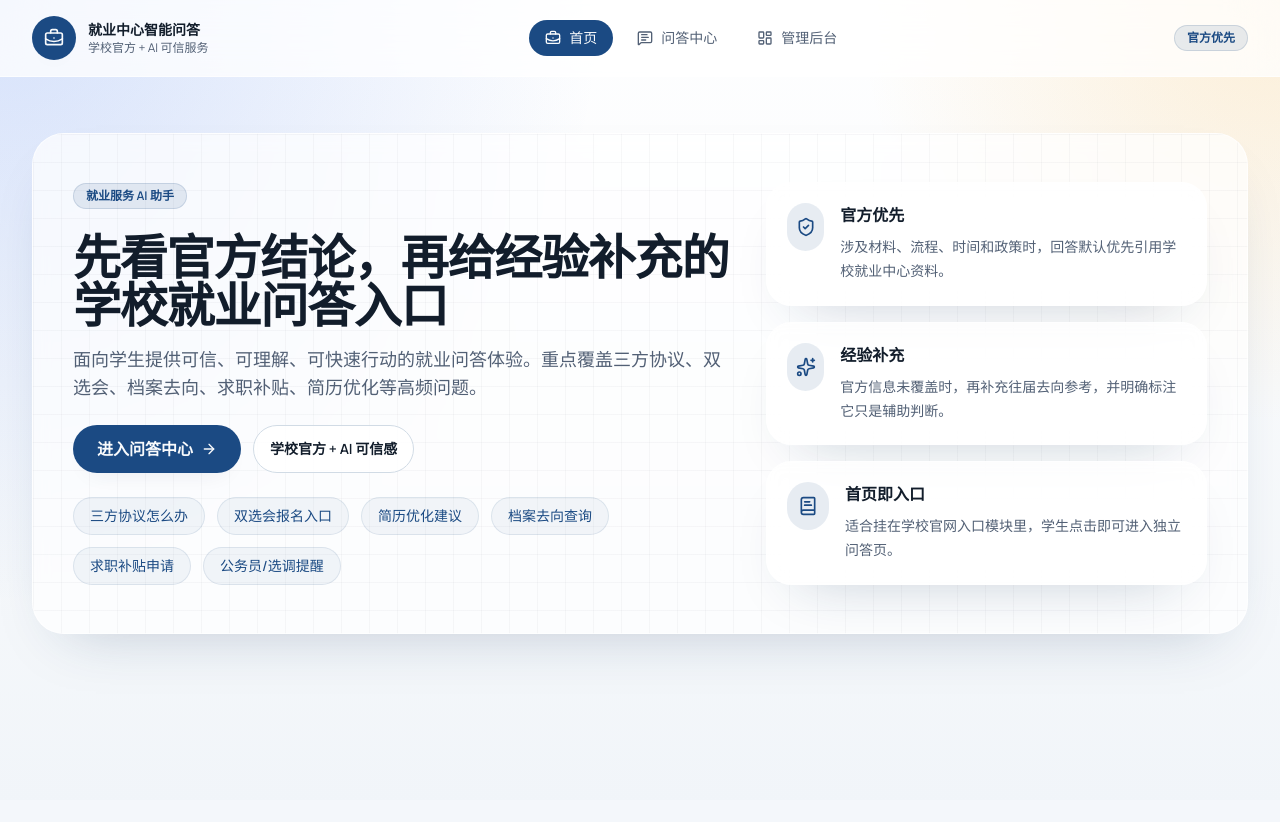
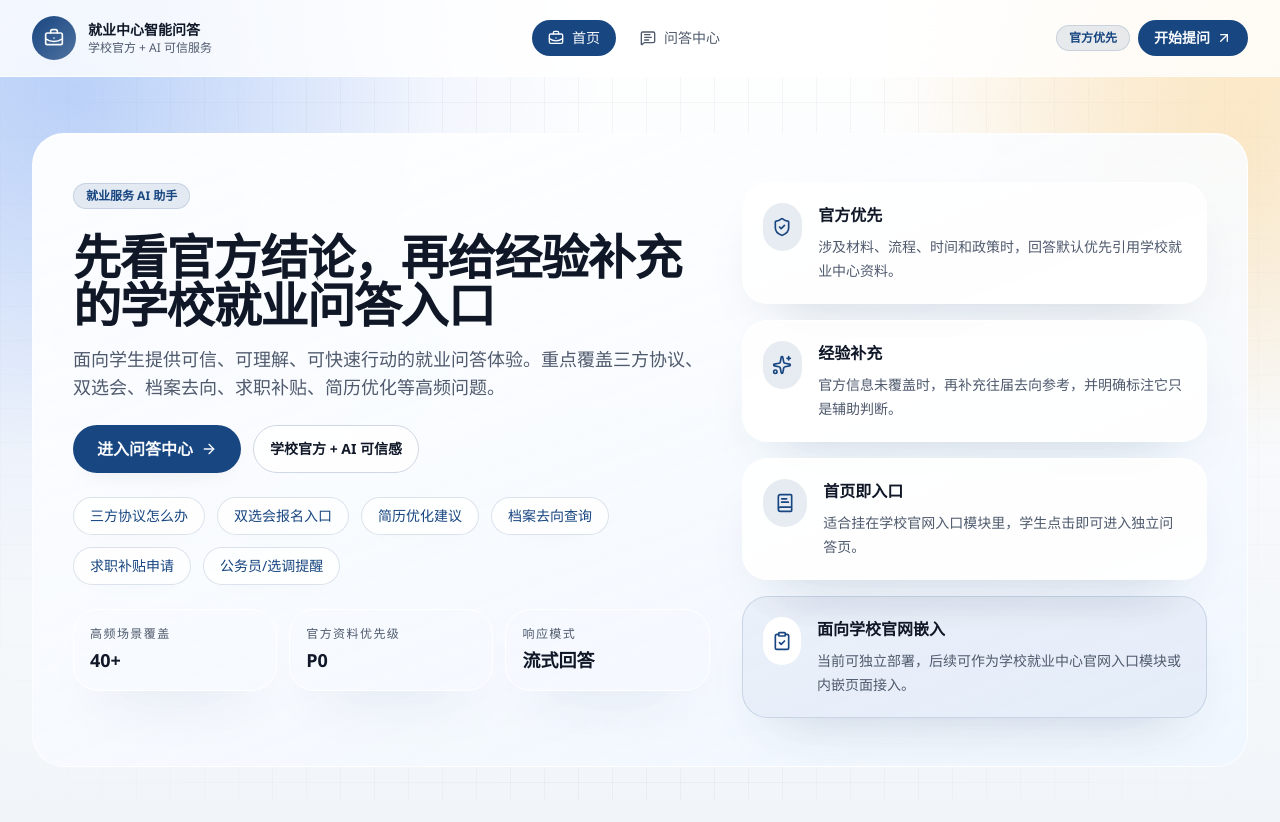
Before and after one commit to chuxainpei/creer, a Next.js app in the folder frontend/: page / in a window 1280 px wide. Before the commit the page ends 800 px from the top, so only its background shows below. Built offline with nearby package versions, Linux system fonts and the light colour scheme.

Commit message:
feat: polish public ui and hide admin entry

```diff
--- a/frontend/app/globals.css
+++ b/frontend/app/globals.css
@@ -5,24 +5,24 @@
 @layer base {
   :root {
     color-scheme: light;
-    --background: 214 44% 97%;
-    --foreground: 215 40% 12%;
+    --background: 214 56% 98%;
+    --foreground: 219 43% 11%;
     --card: 0 0% 100%;
-    --card-foreground: 215 40% 12%;
-    --primary: 213 66% 31%;
+    --card-foreground: 219 43% 11%;
+    --primary: 214 68% 30%;
     --primary-foreground: 210 40% 98%;
-    --secondary: 210 30% 94%;
-    --secondary-foreground: 215 28% 20%;
-    --muted: 212 33% 93%;
-    --muted-foreground: 215 18% 39%;
-    --accent: 38 92% 92%;
-    --accent-foreground: 32 85% 24%;
-    --border: 212 28% 86%;
-    --input: 212 28% 86%;
-    --ring: 213 66% 31%;
-    --success: 153 47% 39%;
+    --secondary: 213 39% 95%;
+    --secondary-foreground: 217 27% 22%;
+    --muted: 213 35% 94%;
+    --muted-foreground: 218 16% 37%;
+    --accent: 35 92% 91%;
+    --accent-foreground: 31 84% 24%;
+    --border: 214 26% 85%;
+    --input: 214 26% 85%;
+    --ring: 214 68% 30%;
+    --success: 152 46% 37%;
     --success-foreground: 0 0% 100%;
-    --warning: 36 92% 48%;
+    --warning: 36 91% 47%;
     --warning-foreground: 216 45% 12%;
     --danger: 0 72% 50%;
     --danger-foreground: 0 0% 100%;
@@ -39,8 +39,34 @@
 
   body {
     @apply min-h-screen bg-background bg-school-glow text-foreground antialiased;
-    font-family: var(--font-sans), var(--font-cn), 'PingFang SC', 'Microsoft YaHei', sans-serif;
+    font-family: 'Avenir Next', 'Segoe UI', 'PingFang SC', 'Hiragino Sans GB', 'Source Han Sans SC', 'Microsoft YaHei',
+      sans-serif;
     margin: 0;
+    position: relative;
+    overflow-x: hidden;
+  }
+
+  body::before {
+    content: '';
+    position: fixed;
+    inset: 0;
+    pointer-events: none;
+    background-image:
+      radial-gradient(circle at 6% 12%, rgba(31, 111, 235, 0.18), transparent 26%),
+      radial-gradient(circle at 95% 20%, rgba(245, 158, 11, 0.14), transparent 22%);
+    z-index: -2;
+  }
+
+  body::after {
+    content: '';
+    position: fixed;
+    inset: 0;
+    pointer-events: none;
+    background-image: linear-gradient(to right, rgba(15, 23, 42, 0.035) 1px, transparent 1px),
+      linear-gradient(to bottom, rgba(15, 23, 42, 0.035) 1px, transparent 1px);
+    background-size: 34px 34px;
+    mask-image: radial-gradient(circle at center, black 45%, transparent 100%);
+    z-index: -1;
   }
 
   a {
@@ -55,9 +81,33 @@
   }
 
   .hero-grid {
-    background-image:
-      linear-gradient(to right, rgba(15, 23, 42, 0.03) 1px, transparent 1px),
-      linear-gradient(to bottom, rgba(15, 23, 42, 0.03) 1px, transparent 1px);
-    background-size: 28px 28px;
+    background-image: linear-gradient(125deg, rgba(255, 255, 255, 0.9), rgba(243, 247, 255, 0.9));
+  }
+
+  .surface-grad {
+    background-image: linear-gradient(160deg, rgba(255, 255, 255, 0.95), rgba(239, 246, 255, 0.82));
+  }
+
+  .inset-line {
+    box-shadow: inset 0 1px 0 rgba(255, 255, 255, 0.9);
+  }
+
+  .entry-chip {
+    @apply rounded-full border border-primary/15 bg-white/80 px-4 py-2 text-sm font-medium text-primary shadow-soft;
+  }
+
+  .fade-up {
+    animation: fadeUp 0.45s ease-out both;
   }
 }
+
+@keyframes fadeUp {
+  from {
+    transform: translateY(6px);
+    opacity: 0;
+  }
+  to {
+    transform: translateY(0);
+    opacity: 1;
+  }
+}
--- a/frontend/app/layout.tsx
+++ b/frontend/app/layout.tsx
@@ -1,5 +1,4 @@
 import type { Metadata } from 'next';
-import { Manrope, Noto_Sans_SC } from 'next/font/google';
 import type { ReactNode } from 'react';
 
 import SiteHeader from '@/src/components/layout/SiteHeader';
@@ -11,21 +10,10 @@ export const metadata: Metadata = {
   description: '官方优先的毕业生就业问答 MVP。',
 };
 
-const manrope = Manrope({
-  subsets: ['latin'],
-  variable: '--font-sans',
-});
-
-const notoSansSc = Noto_Sans_SC({
-  subsets: ['latin'],
-  variable: '--font-cn',
-  weight: ['400', '500', '600', '700'],
-});
-
 export default function RootLayout({ children }: { children: ReactNode }) {
   return (
     <html lang="zh-CN">
-      <body className={`${manrope.variable} ${notoSansSc.variable}`}>
+      <body>
         <SiteHeader />
         {children}
       </body>
--- a/frontend/src/components/home/EntryModule.tsx
+++ b/frontend/src/components/home/EntryModule.tsx
@@ -1,5 +1,5 @@
 import Link from 'next/link';
-import { ArrowRight, BookText, ShieldCheck, Sparkles } from 'lucide-react';
+import { ArrowRight, BookText, ClipboardCheck, ShieldCheck, Sparkles } from 'lucide-react';
 
 import { Badge } from '@/src/components/ui/badge';
 import { Button } from '@/src/components/ui/button';
@@ -27,17 +27,23 @@ const trustPoints = [
   },
 ];
 
+const quickStats = [
+  { label: '高频场景覆盖', value: '40+' },
+  { label: '官方资料优先级', value: 'P0' },
+  { label: '响应模式', value: '流式回答' },
+];
+
 export default function EntryModule({ hotTopics }: EntryModuleProps) {
   return (
     <main className="page-shell py-10 sm:py-14">
-      <section className="hero-grid overflow-hidden rounded-[2rem] border border-white/70 bg-white/70 px-6 py-8 shadow-panel backdrop-blur md:px-10 md:py-12">
-        <div className="grid gap-8 lg:grid-cols-[1.35fr_0.9fr]">
-          <div className="space-y-6">
+      <section className="hero-grid surface-grad inset-line overflow-hidden rounded-[2rem] border border-white/75 px-6 py-8 shadow-panel backdrop-blur md:px-10 md:py-12">
+        <div className="grid gap-8 lg:grid-cols-[1.3fr_0.95fr]">
+          <div className="fade-up space-y-6">
             <Badge variant="primary" className="w-fit">
               就业服务 AI 助手
             </Badge>
             <div className="space-y-4">
-              <h1 className="max-w-3xl text-4xl font-semibold tracking-tight sm:text-5xl">
+              <h1 className="max-w-3xl text-4xl font-semibold leading-tight tracking-tight sm:text-5xl">
                 先看官方结论，再给经验补充的学校就业问答入口
               </h1>
               <p className="max-w-2xl text-base leading-7 text-muted-foreground sm:text-lg">
@@ -59,21 +65,29 @@ export default function EntryModule({ hotTopics }: EntryModuleProps) {
 
             <div className="flex flex-wrap gap-3">
               {hotTopics.map((topic) => (
-                <div
-                  key={topic}
-                  className="rounded-full border border-primary/10 bg-primary/5 px-4 py-2 text-sm font-medium text-primary"
-                >
+                <div key={topic} className="entry-chip">
                   {topic}
                 </div>
               ))}
             </div>
+
+            <div className="grid gap-3 sm:grid-cols-3">
+              {quickStats.map((item) => (
+                <Card key={item.label} className="border-white/90 bg-white/86">
+                  <CardContent className="space-y-1 p-4">
+                    <p className="text-xs font-medium uppercase tracking-[0.12em] text-muted-foreground">{item.label}</p>
+                    <p className="text-lg font-semibold text-foreground">{item.value}</p>
+                  </CardContent>
+                </Card>
+              ))}
+            </div>
           </div>
 
-          <div className="grid gap-4">
+          <div className="fade-up grid gap-4">
             {trustPoints.map((point) => {
               const Icon = point.icon;
               return (
-                <Card key={point.title} className="border-white/80 bg-white/85">
+                <Card key={point.title} className="border-white/80 bg-white/90">
                   <CardContent className="flex items-start gap-4 p-5">
                     <div className="flex h-12 w-12 items-center justify-center rounded-2xl bg-primary/10 text-primary">
                       <Icon className="h-5 w-5" />
@@ -86,6 +100,20 @@ export default function EntryModule({ hotTopics }: EntryModuleProps) {
                 </Card>
               );
             })}
+
+            <Card className="border-primary/15 bg-primary/5">
+              <CardContent className="flex items-start gap-4 p-5">
+                <div className="flex h-12 w-12 items-center justify-center rounded-2xl bg-white text-primary shadow-soft">
+                  <ClipboardCheck className="h-5 w-5" />
+                </div>
+                <div className="space-y-2">
+                  <p className="text-base font-semibold text-foreground">面向学校官网嵌入</p>
+                  <p className="text-sm leading-6 text-muted-foreground">
+                    当前可独立部署，后续可作为学校就业中心官网入口模块或内嵌页面接入。
+                  </p>
+                </div>
+              </CardContent>
+            </Card>
           </div>
         </div>
       </section>
--- a/frontend/src/components/layout/SiteHeader.tsx
+++ b/frontend/src/components/layout/SiteHeader.tsx
@@ -2,25 +2,25 @@
 
 import Link from 'next/link';
 import { usePathname } from 'next/navigation';
-import { BriefcaseBusiness, LayoutDashboard, MessageSquareText } from 'lucide-react';
+import { ArrowUpRight, BriefcaseBusiness, MessageSquareText } from 'lucide-react';
 
 import { Badge } from '@/src/components/ui/badge';
+import { Button } from '@/src/components/ui/button';
 import { cn } from '@/src/lib/utils';
 
 const navItems = [
   { href: '/', label: '首页', icon: BriefcaseBusiness },
   { href: '/qa', label: '问答中心', icon: MessageSquareText },
-  { href: '/admin', label: '管理后台', icon: LayoutDashboard },
 ];
 
 export default function SiteHeader() {
   const pathname = usePathname();
 
   return (
-    <header className="sticky top-0 z-30 border-b border-white/60 bg-white/75 backdrop-blur-xl">
+    <header className="sticky top-0 z-30 border-b border-white/70 bg-white/80 backdrop-blur-xl">
       <div className="page-shell flex items-center justify-between gap-4 py-4">
         <Link href="/" className="flex items-center gap-3">
-          <div className="flex h-11 w-11 items-center justify-center rounded-2xl bg-primary text-primary-foreground shadow-soft">
+          <div className="flex h-11 w-11 items-center justify-center rounded-2xl bg-gradient-to-br from-primary to-primary/75 text-primary-foreground shadow-soft">
             <BriefcaseBusiness className="h-5 w-5" />
           </div>
           <div>
@@ -51,7 +51,17 @@ export default function SiteHeader() {
           })}
         </nav>
 
-        <Badge variant="primary">官方优先</Badge>
+        <div className="flex items-center gap-2">
+          <Badge variant="primary" className="hidden sm:inline-flex">
+            官方优先
+          </Badge>
+          <Link href="/qa" className="hidden sm:block">
+            <Button size="sm" className="gap-1.5">
+              开始提问
+              <ArrowUpRight className="h-4 w-4" />
+            </Button>
+          </Link>
+        </div>
       </div>
     </header>
   );
--- a/frontend/src/components/qa/RecommendedQuestions.tsx
+++ b/frontend/src/components/qa/RecommendedQuestions.tsx
@@ -9,7 +9,7 @@ interface RecommendedQuestionsProps {
 
 export default function RecommendedQuestions({ questions, onPick }: RecommendedQuestionsProps) {
   return (
-    <Card className="border-white/80 bg-white/90">
+    <Card className="surface-grad border-white/85">
       <CardHeader className="pb-4">
         <CardTitle className="text-base">高频就业主题</CardTitle>
       </CardHeader>
@@ -19,7 +19,7 @@ export default function RecommendedQuestions({ questions, onPick }: RecommendedQ
             key={question}
             type="button"
             onClick={() => onPick?.(question)}
-            className="group flex items-center justify-between rounded-[1.25rem] border border-border/80 bg-secondary/45 px-4 py-3 text-left transition hover:border-primary/20 hover:bg-primary/5"
+            className="group flex items-center justify-between rounded-[1.25rem] border border-border/80 bg-white/85 px-4 py-3 text-left transition hover:-translate-y-0.5 hover:border-primary/20 hover:bg-primary/5"
           >
             <span className="text-sm font-medium text-foreground">{question}</span>
             <ArrowUpRight className="h-4 w-4 text-muted-foreground transition group-hover:text-primary" />
--- a/frontend/src/components/qa/SourceTags.tsx
+++ b/frontend/src/components/qa/SourceTags.tsx
@@ -12,8 +12,8 @@ export default function SourceTags({ tags }: SourceTagsProps) {
           key={`${tag.source_type}-${tag.label}`}
           className={
             tag.source_type === 'official'
-              ? 'rounded-full border border-primary/15 bg-primary/10 px-3 py-1 text-xs font-semibold text-primary'
-              : 'rounded-full border border-border bg-white/80 px-3 py-1 text-xs font-semibold text-muted-foreground'
+              ? 'rounded-full border border-primary/20 bg-primary/10 px-3 py-1 text-xs font-semibold text-primary shadow-soft'
+              : 'rounded-full border border-border bg-white/80 px-3 py-1 text-xs font-semibold text-muted-foreground shadow-soft'
           }
         >
           {tag.label}
```
Also changed, not shown: frontend/app/qa/page.tsx (+4 -7 lines), frontend/src/components/qa/ChatShell.tsx (+20 -8 lines), 2 other files (tests, documents, lock files or other folders).
